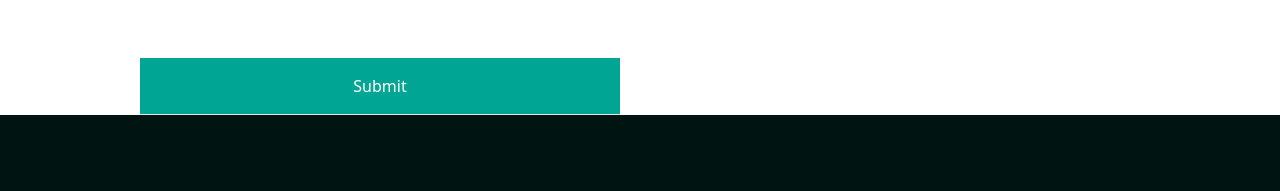
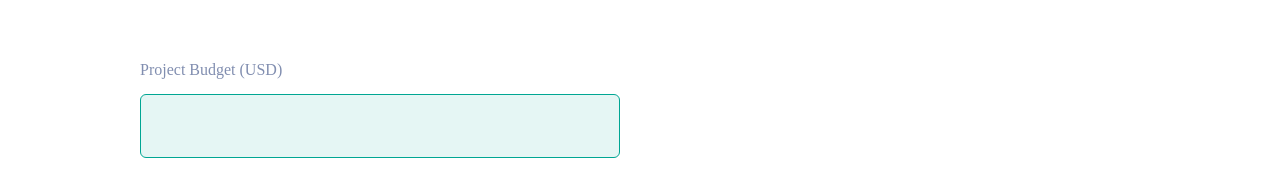
Before and after one commit to Sorel-Haller/duo, a Vue app: page /contactUs in a window 1280 px wide. Shown: the part 697-888 px from the top of the page. Built offline with nearby package versions, Linux system fonts and the light colour scheme.

Commit message:
Added Project Budget (USD) text and input to contact list

```diff
--- a/src/components/contactUs.vue
+++ b/src/components/contactUs.vue
@@ -18,6 +18,10 @@
                         <label class="block text-4 font-[Supreme] font-normal text-[#818EB0]">Company Name</label>
                         <input type="text" class="w-full h-16 border border-[#00A693] bg-[#E5F6F4] text-[#030024] p-5 rounded-sm focus:outline-none focus:ring-2 focus:ring-[#1a7369]" />
                     </div>
+                    <div class="flex flex-col gap-3">
+                        <label class="block text-4 font-[Supreme] font-normal text-[#818EB0]">Project Budget (USD)</label>
+                        <input type="text" class="w-full h-16 border border-[#00A693] bg-[#E5F6F4] text-[#030024] p-5 rounded-sm focus:outline-none focus:ring-2 focus:ring-[#1a7369]" />
+                    </div>
 
                     <div class=" border-b-[0.5px] pt-4 pb-4 bg-[#00A693] hover:bg-[#1a7369] w-full text-center ">
                         <button class="font-[Neue Haas Grotesk Display Pro] font-medium text-6 ">Submit</button>
```
